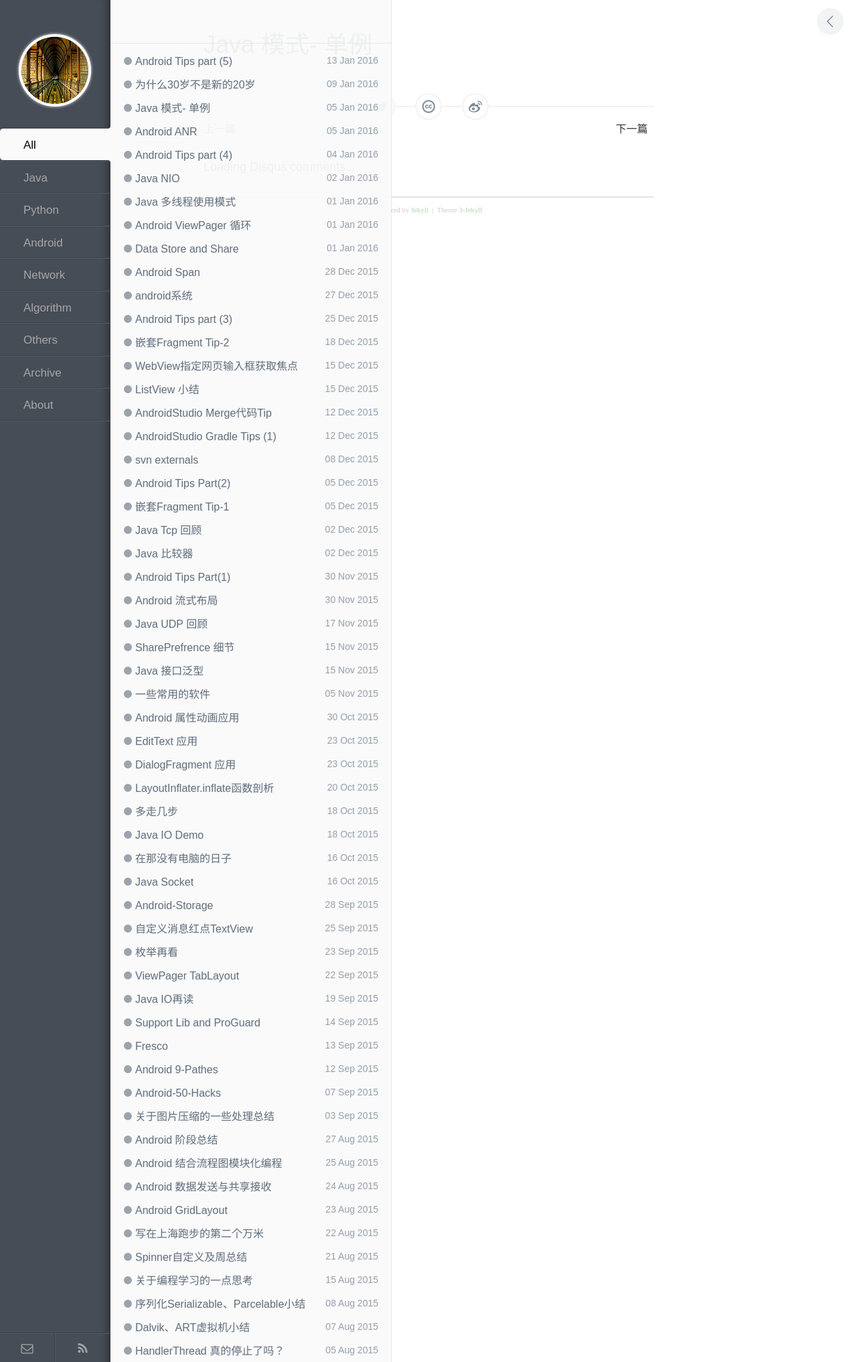
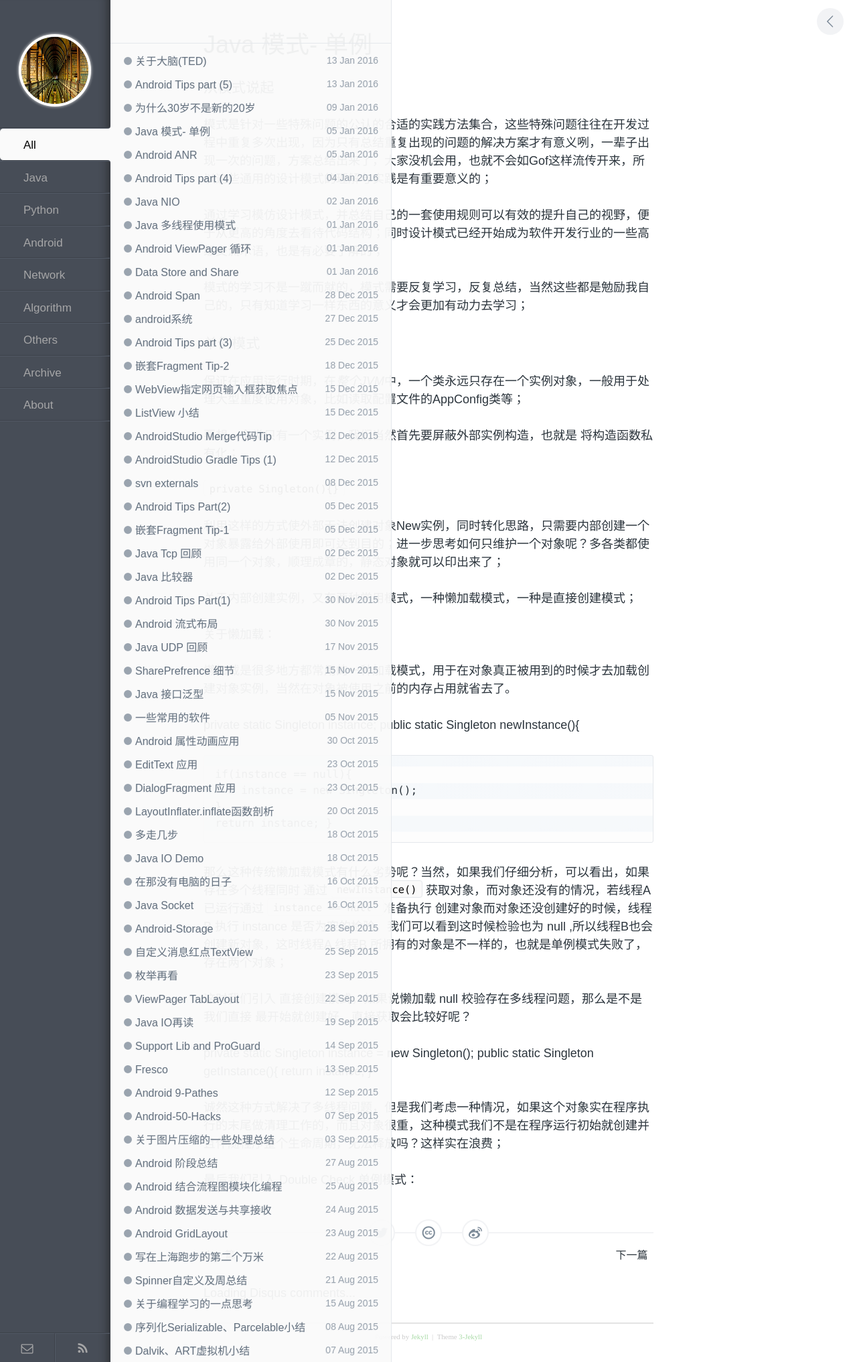
Before and after one commit to enlipan/enlipan.github.io, a Jekyll site: the page built from _posts/2016-01-05-java-modle-singgle.md, in a window 1280 px wide. Shown: the whole page at 67% size. Built offline with Jekyll 4.4.1, drawn with Linux system fonts in a browser that asks for light colours; comment, search, counter and statistics services are not loaded.

Commit message:
post pages singleton modle 20160114

```diff
--- a/_posts/2016-01-05-java-modle-singgle.md
+++ b/_posts/2016-01-05-java-modle-singgle.md
@@ -3,3 +3,52 @@ layout: post
 title: Java 模式- 单例
 category: java
 ---
+
+### 从模式说起
+
+模式是针对一些特殊问题的公认的合适的实践方法集合，这些特殊问题往往在开发过程中重复多次出现，因为只有总结重复出现的问题的解决方案才有意义咧，一辈子出现一次的问题，方案总结出来了，大家没机会用，也就不会如Gof这样流传开来，所以这些通用的设计模式的理解与实践是有重要意义的；
+
+通过学习模仿设计模式，并总结自己的一套使用规则可以有效的提升自己的视野，便于从更高的角度去看待代码结构；同时设计模式已经开始成为软件开发行业的一些高级交流术语，也是有必要了解的；
+
+模式的学习不是一蹴而就的，模式需要反复学习，反复总结，当然这些都是勉励我自己的，只有知道学习一样东西的意义才会更加有动力去学习；
+
+
+### 单例模式
+
+保证在应用运行时期，在*整个JVM*中，一个类永远只存在一个实例对象，一般用于处理大型重度使用对象，比如读取配置文件的AppConfig类等；
+
+要想一个类只有一个实例，我们当然首先要屏蔽外部实例构造，也就是 将构造函数私有化；
+
+
+`private Singleton(){} `
+
+利用这样的方式使外部无法创建对象New实例，同时转化思路，只需要内部创建一个对象暴露给外部使用即可达到目的；进一步思考如何只维护一个对象呢？多各类都使用同一个对象，顺理成章的，静态对象就可以印出来了；
+
+关于内部创建实例，又有两种常用模式，一种懒加载模式，一种是直接创建模式；
+
+关于懒加载：
+
+懒加载是很多地方都常用的一种加载模式，用于在对象真正被用到的时候才去加载创建对象实例，当然在对象被使用之前的内存占用就省去了。
+
+private static Singleton instance;
+public static Singleton newInstance(){
+
+    if(instance == null){
+        instance = new Singleton();
+    }
+    return instance;
+}
+
+那么这种传统懒加载模式有什么劣势呢？当然，如果我们仔细分析，可以看出，如果存在多个线程同时 通过 `newInstance()` 获取对象，而对象还没有的情况，若线程A已运行通过 `instance == null ` 准备执行 创建对象而对象还没创建好的时候，线程B 执行 instance 是否为空的检验，我们可以看到这时候检验也为 null ,所以线程B也会创建新对象，这时线程A 线程B 所拥有的对象是不一样的，也就是单例模式失败了，存在两个对象；
+
+这时我们引入 直接创建模式，如果说懒加载 null 校验存在多线程问题，那么是不是我们直接 最开始就创建好，直接获取会比较好呢？
+
+private static Singleton instance = new Singleton();
+public static Singleton getInstance(){
+    return instance;
+}
+
+诚然这种方式解决了多线程问题，但是我们考虑一种情况，如果这个对象实在程序执行的末尾做清理工作的，而且对象很重，这种模式我们不是在程序运行初始就创建并且伴随程序整个生命周期，无法释放吗？这样实在浪费；
+
+
+最后我们引入 Double Check 单例模式：
```
Also changed, not shown: _posts/2015-12-15-android-listview-summary.md (+9 -0 lines), _posts/2016-01-04-android-tips-part-4.md (+3 -1 lines), _posts/2016-01-09-thirty-is-not-new-tweenty.md (+1 -0 lines), _posts/2016-01-13-mind-tips.md (added, +26 -0 lines).
